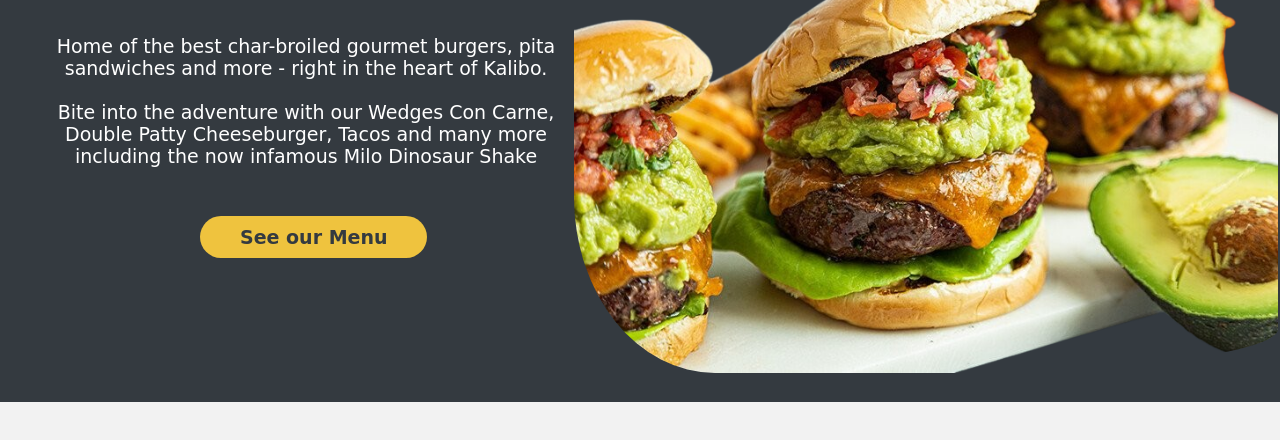
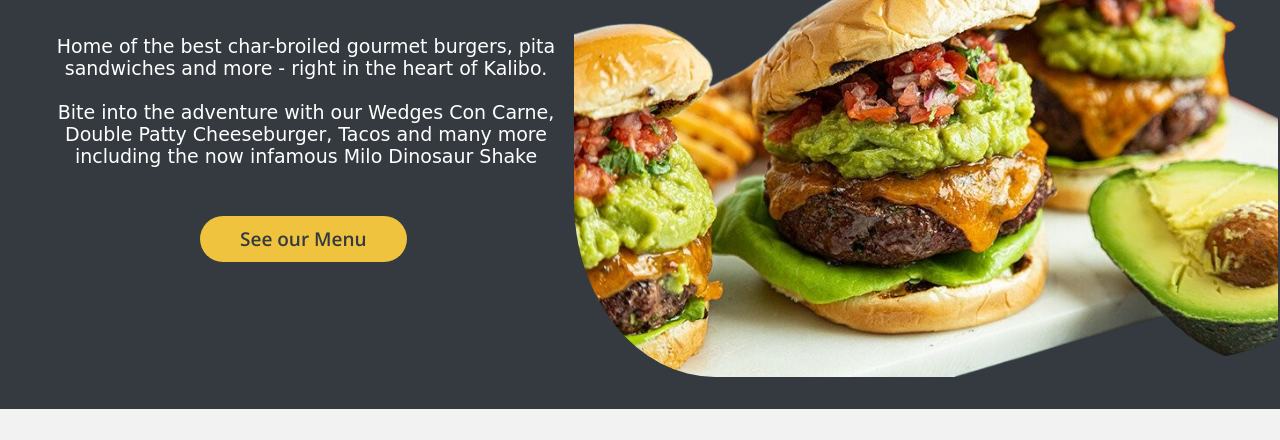
Before and after one commit to marck1021/bikestop, a plain HTML site: page index.html in a window 1280 px wide. Shown: the part 253-693 px from the top of the page. Drawn offline with nearby package versions, Linux system fonts and the light colour scheme.

Commit message:
Update stylish.css

```diff
--- a/stylish.css
+++ b/stylish.css
@@ -9,7 +9,7 @@
           background-color:#343a40;
           margin: 0;
           padding: 0;
-          font-family: cursive, 'Open Sans', Sans-serif;
+          font-family: 'Open Sans', Sans-serif;
           color: rgb(255, 255, 255);
         }
 
```
